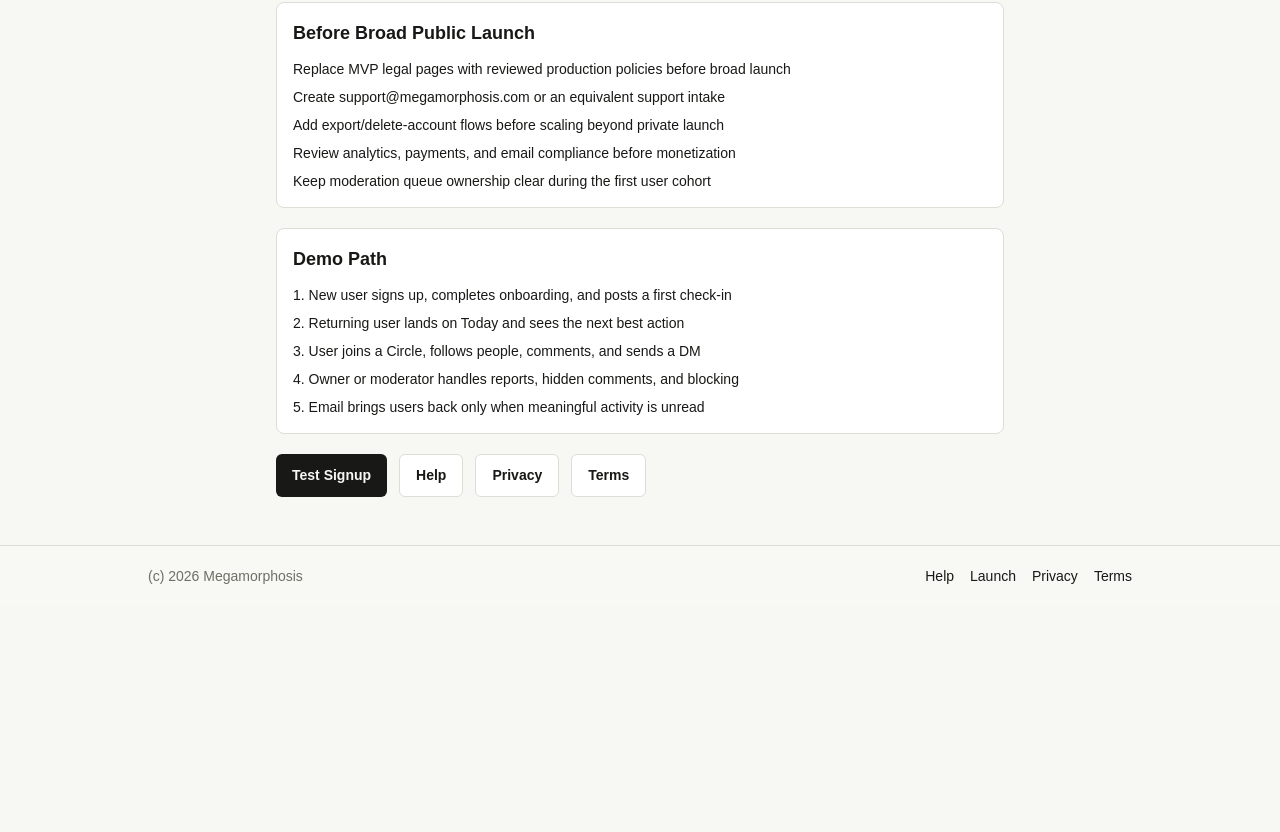
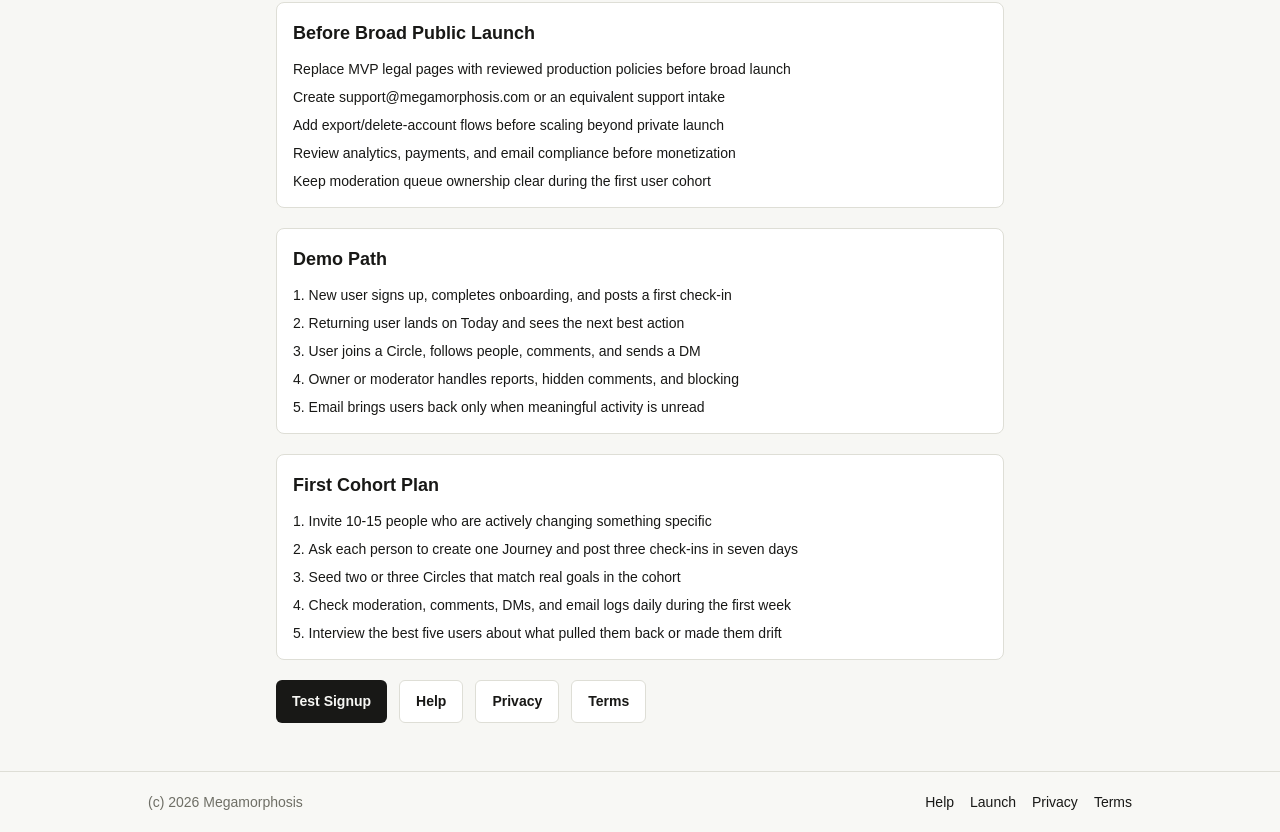
Before and after one commit to stephenmichaelkrenz/megamorphosis, a Next.js app: page /launch in a window 1280 px wide. Shown: the part 437-1269 px from the top of the page. Before the commit the page ends 1043 px from the top, so only its background shows below. Built offline with nearby package versions, Linux system fonts and the light colour scheme; no server answers.

Commit message:
Add private launch cohort plan

```diff
--- a/app/launch/page.tsx
+++ b/app/launch/page.tsx
@@ -31,6 +31,14 @@ const demoBeats = [
   "User joins a Circle, follows people, comments, and sends a DM",
   "Owner or moderator handles reports, hidden comments, and blocking",
   "Email brings users back only when meaningful activity is unread",
+];
+
+const cohortSteps = [
+  "Invite 10-15 people who are actively changing something specific",
+  "Ask each person to create one Journey and post three check-ins in seven days",
+  "Seed two or three Circles that match real goals in the cohort",
+  "Check moderation, comments, DMs, and email logs daily during the first week",
+  "Interview the best five users about what pulled them back or made them drift",
 ];
 
 export default function LaunchPage() {
@@ -71,6 +79,15 @@ export default function LaunchPage() {
         </ol>
       </section>
 
+      <section className="panel mb-5">
+        <h2 className="mb-3 text-lg font-semibold">First Cohort Plan</h2>
+        <ol className="list-inside list-decimal space-y-2 text-sm">
+          {cohortSteps.map((item) => (
+            <li key={item}>{item}</li>
+          ))}
+        </ol>
+      </section>
+
       <div className="flex flex-wrap gap-3">
         <Link href="/auth/signup" className="btn-primary">
           Test Signup
```
Also changed, not shown: 1 other file (tests, documents, lock files or other folders).
